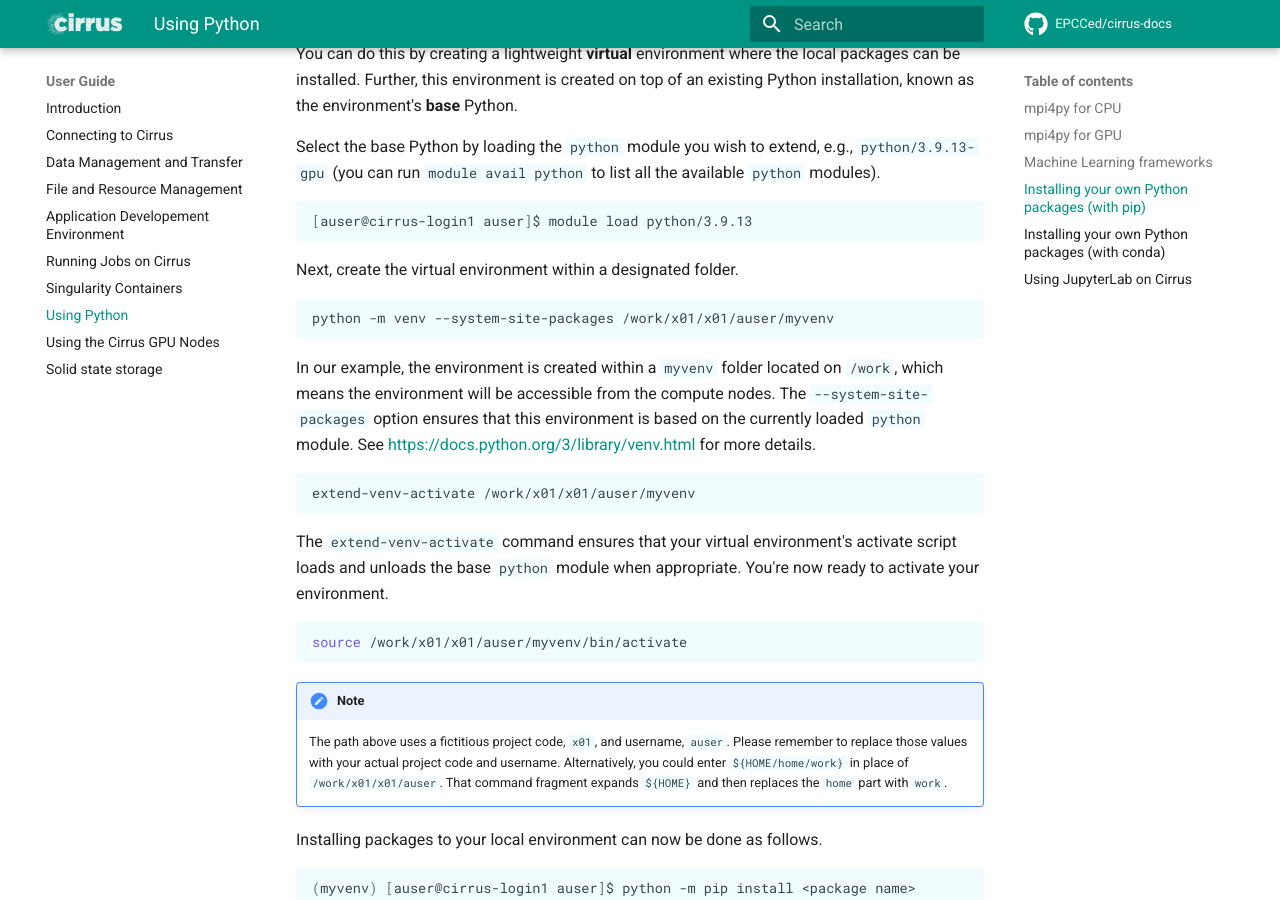
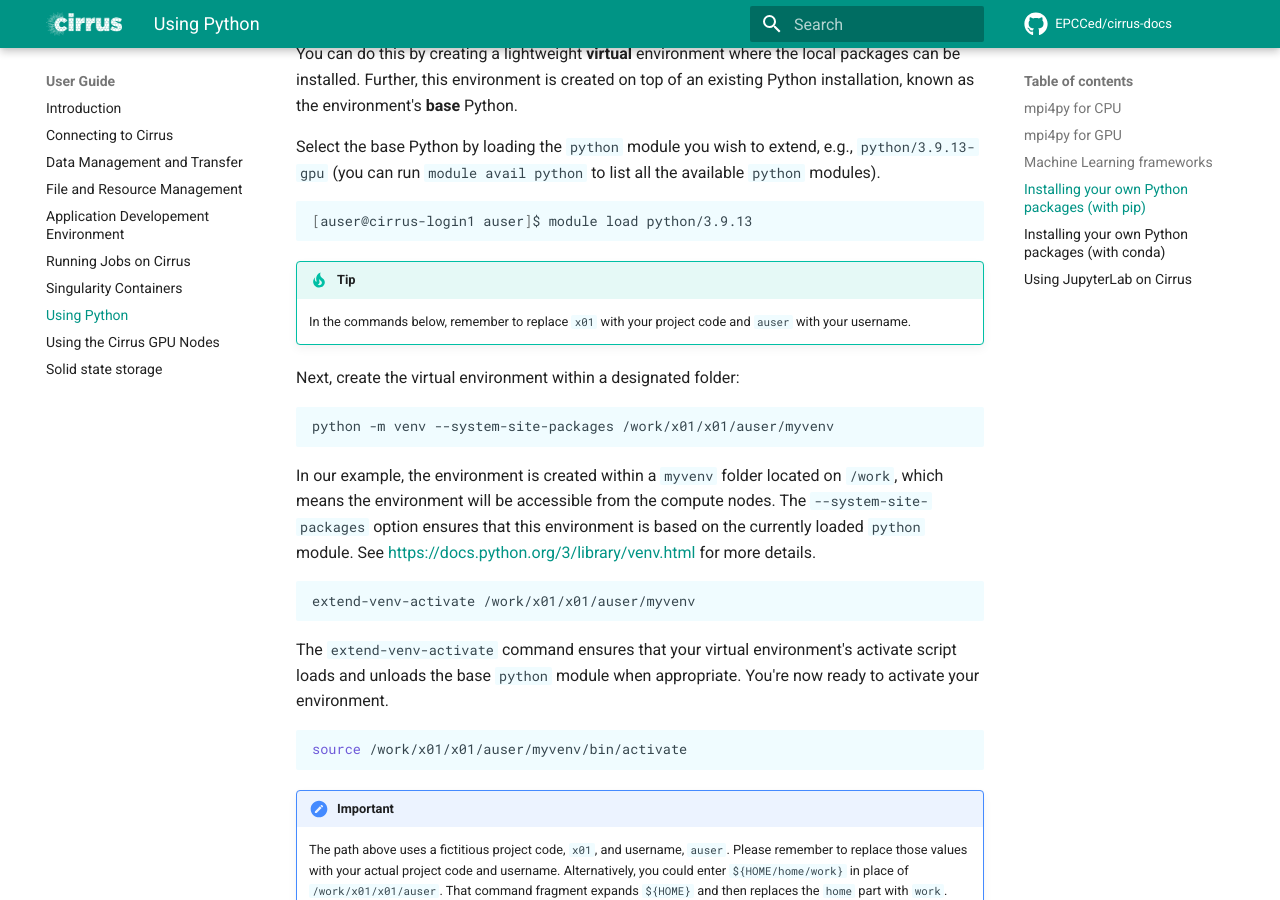
Before and after one commit to EPCCed/cirrus-docs, an MkDocs documentation site: the page built from docs/user-guide/python.md, in a window 1280 px wide and 900 px high, scrolled down 2275 px. Built offline with MkDocs 1.6.1 and Material for MkDocs 9.7.7, drawn with Linux system fonts in a browser that asks for light colours; comment, search, counter and statistics services are not loaded.

Commit message:
Further clarification of dummy project codes

````diff
--- a/docs/user-guide/python.md
+++ b/docs/user-guide/python.md
@@ -239,7 +239,11 @@ list all the available `python` modules).
 [auser@cirrus-login1 auser]$ module load python/3.9.13
 ```
 
-Next, create the virtual environment within a designated folder.
+!!! tip
+    In the commands below, remember to replace `x01` with your project code
+    and `auser` with your username.
+
+Next, create the virtual environment within a designated folder:
 
 ``` bash
 python -m venv --system-site-packages /work/x01/x01/auser/myvenv
@@ -263,8 +267,7 @@ when appropriate. You're now ready to activate your environment.
 source /work/x01/x01/auser/myvenv/bin/activate
 ```
 
-!!! Note
-
+!!! Important
 	The path above uses a fictitious project code, `x01`, and username,
 	`auser`. Please remember to replace those values with your actual
 	project code and username. Alternatively, you could enter
````
